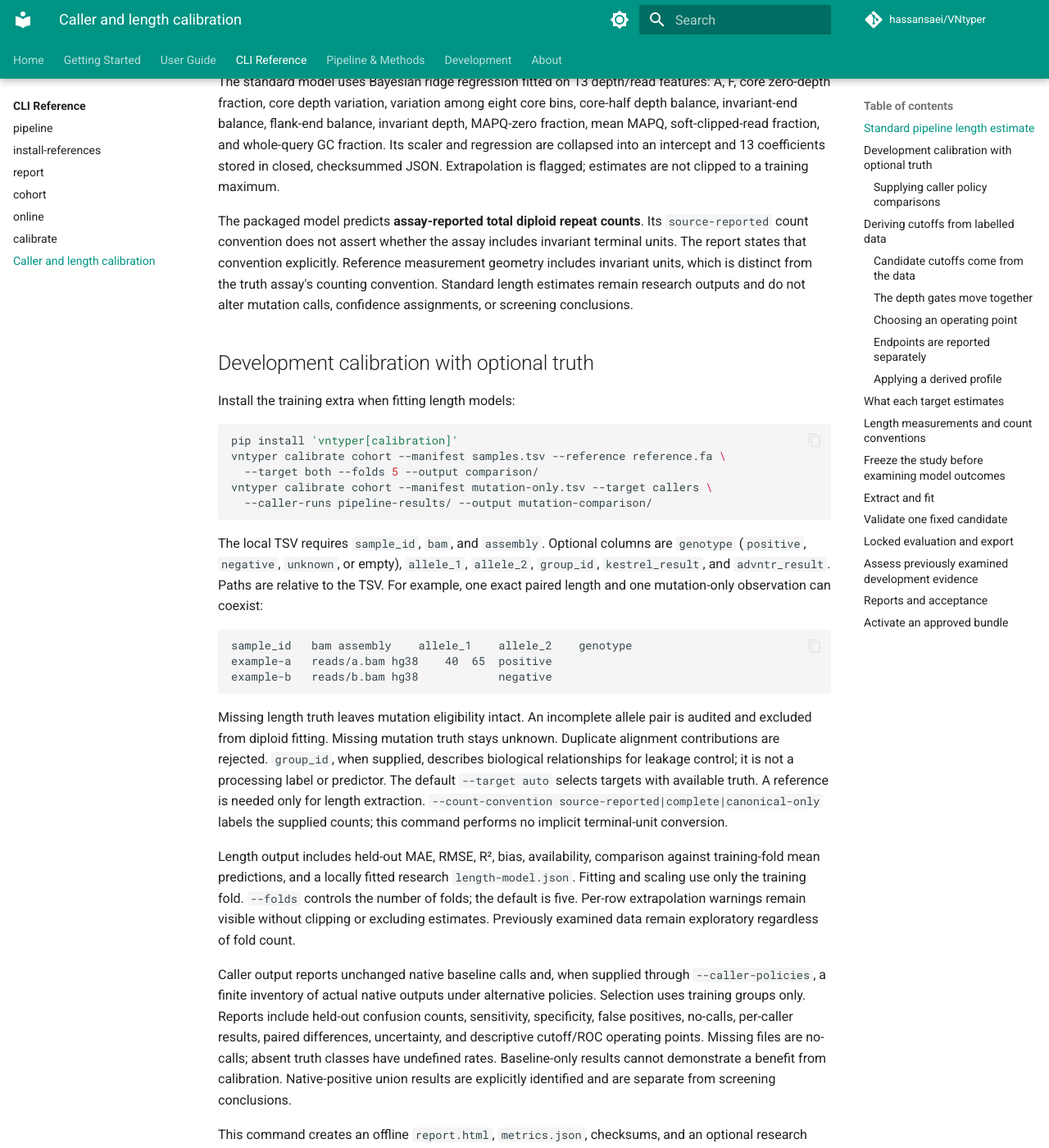
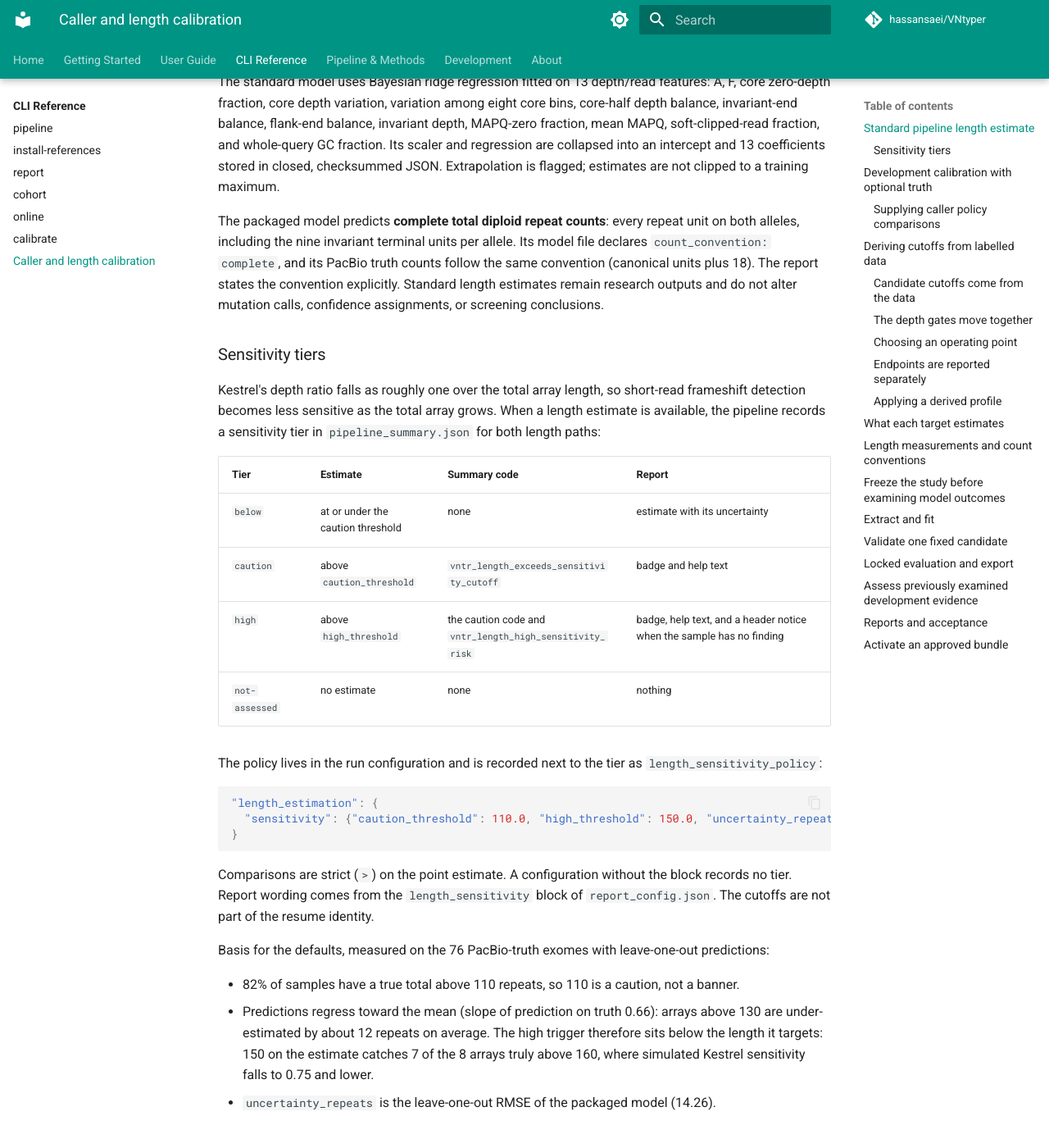
Before and after one commit to hassansaei/VNtyper, an MkDocs documentation site: the page built from docs/cli/calibration-targets.md, in a window 1280 px wide and 1400 px high, scrolled down 826 px. Shown: the whole window at 82% size. Built offline with MkDocs 1.6.1 and Material for MkDocs 9.7.7, drawn with Linux system fonts in a browser that asks for light colours; comment, search, counter and statistics services are not loaded.

Commit message:
docs(length): document complete count convention and sensitivity tiers (#334)
Co-Authored-By: Claude Opus 5.5 <noreply@anthropic.com>

````diff
--- a/docs/cli/calibration-targets.md
+++ b/docs/cli/calibration-targets.md
@@ -39,12 +39,49 @@ Its scaler and regression are collapsed into an intercept and 13 coefficients st
 in closed, checksummed JSON. Extrapolation is flagged; estimates are not clipped to a
 training maximum.
 
-The packaged model predicts **assay-reported total diploid repeat counts**. Its
-`source-reported` count convention does not assert whether the assay includes invariant
-terminal units. The report states that convention explicitly. Reference measurement
-geometry includes invariant units, which is distinct from the truth assay's counting
-convention. Standard length estimates remain research outputs and do not alter mutation
-calls, confidence assignments, or screening conclusions.
+The packaged model predicts **complete total diploid repeat counts**: every repeat unit on
+both alleles, including the nine invariant terminal units per allele. Its model file
+declares `count_convention: complete`, and its PacBio truth counts follow the same
+convention (canonical units plus 18). The report states the convention explicitly.
+Standard length estimates remain research outputs and do not alter mutation calls,
+confidence assignments, or screening conclusions.
+
+### Sensitivity tiers
+
+Kestrel's depth ratio falls as roughly one over the total array length, so short-read
+frameshift detection becomes less sensitive as the total array grows. When a length
+estimate is available, the pipeline records a sensitivity tier in
+`pipeline_summary.json` for both length paths:
+
+| Tier | Estimate | Summary code | Report |
+|---|---|---|---|
+| `below` | at or under the caution threshold | none | estimate with its uncertainty |
+| `caution` | above `caution_threshold` | `vntr_length_exceeds_sensitivity_cutoff` | badge and help text |
+| `high` | above `high_threshold` | the caution code and `vntr_length_high_sensitivity_risk` | badge, help text, and a header notice when the sample has no finding |
+| `not-assessed` | no estimate | none | nothing |
+
+The policy lives in the run configuration and is recorded next to the tier as
+`length_sensitivity_policy`:
+
+```json
+"length_estimation": {
+  "sensitivity": {"caution_threshold": 110.0, "high_threshold": 150.0, "uncertainty_repeats": 14.3}
+}
+```
+
+Comparisons are strict (`>`) on the point estimate. A configuration without the block
+records no tier. Report wording comes from the `length_sensitivity` block of
+`report_config.json`. The cutoffs are not part of the resume identity.
+
+Basis for the defaults, measured on the 76 PacBio-truth exomes with leave-one-out
+predictions:
+
+- 82% of samples have a true total above 110 repeats, so 110 is a caution, not a banner.
+- Predictions regress toward the mean (slope of prediction on truth 0.66): arrays above
+  130 are under-estimated by about 12 repeats on average. The high trigger therefore sits
+  below the length it targets: 150 on the estimate catches 7 of the 8 arrays truly above
+  160, where simulated Kestrel sensitivity falls to 0.75 and lower.
+- `uncertainty_repeats` is the leave-one-out RMSE of the packaged model (14.26).
 
 ## Development calibration with optional truth
 
````
Also changed, not shown: docs/about/changelog.md (+7 -1 lines).
